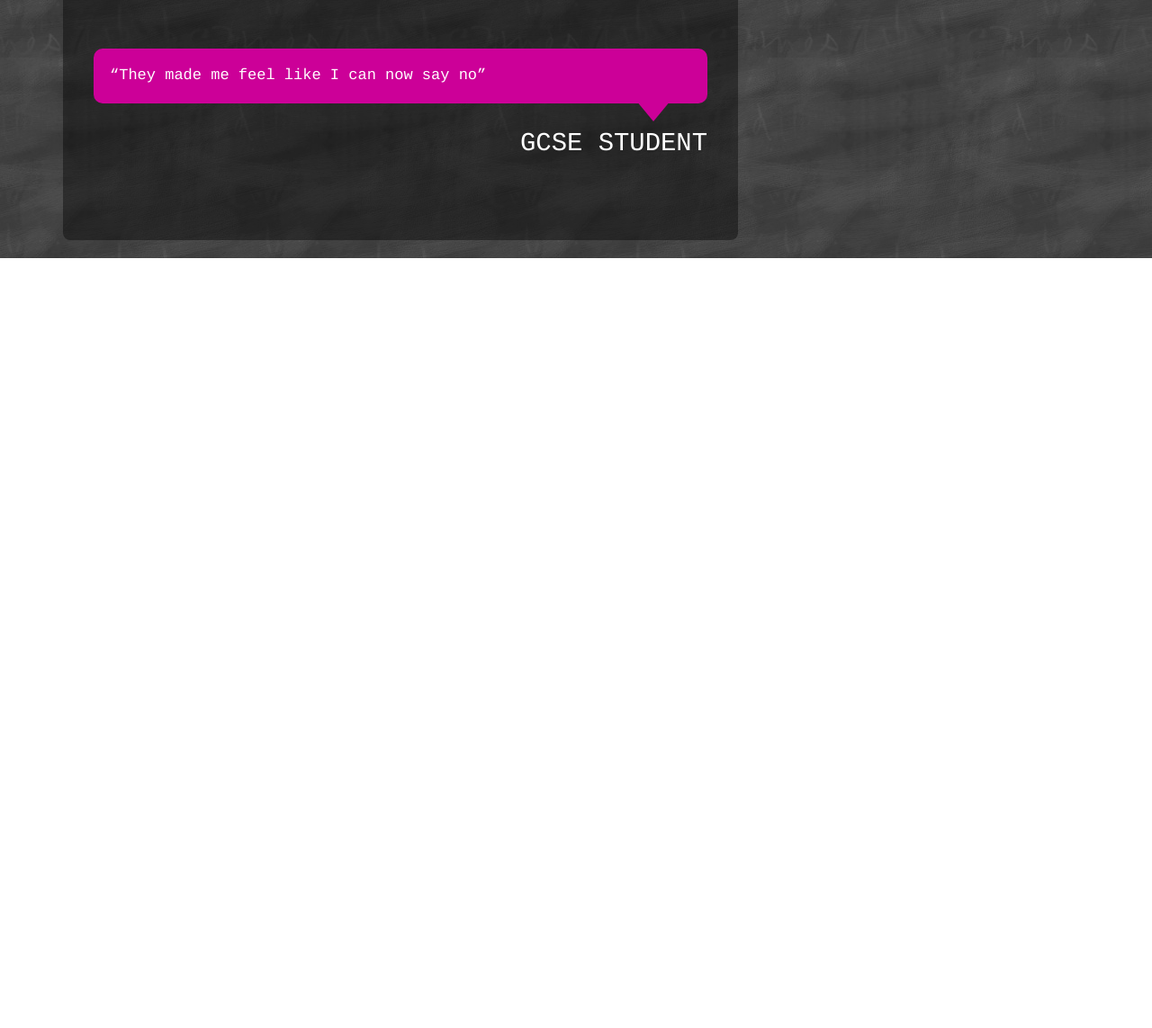
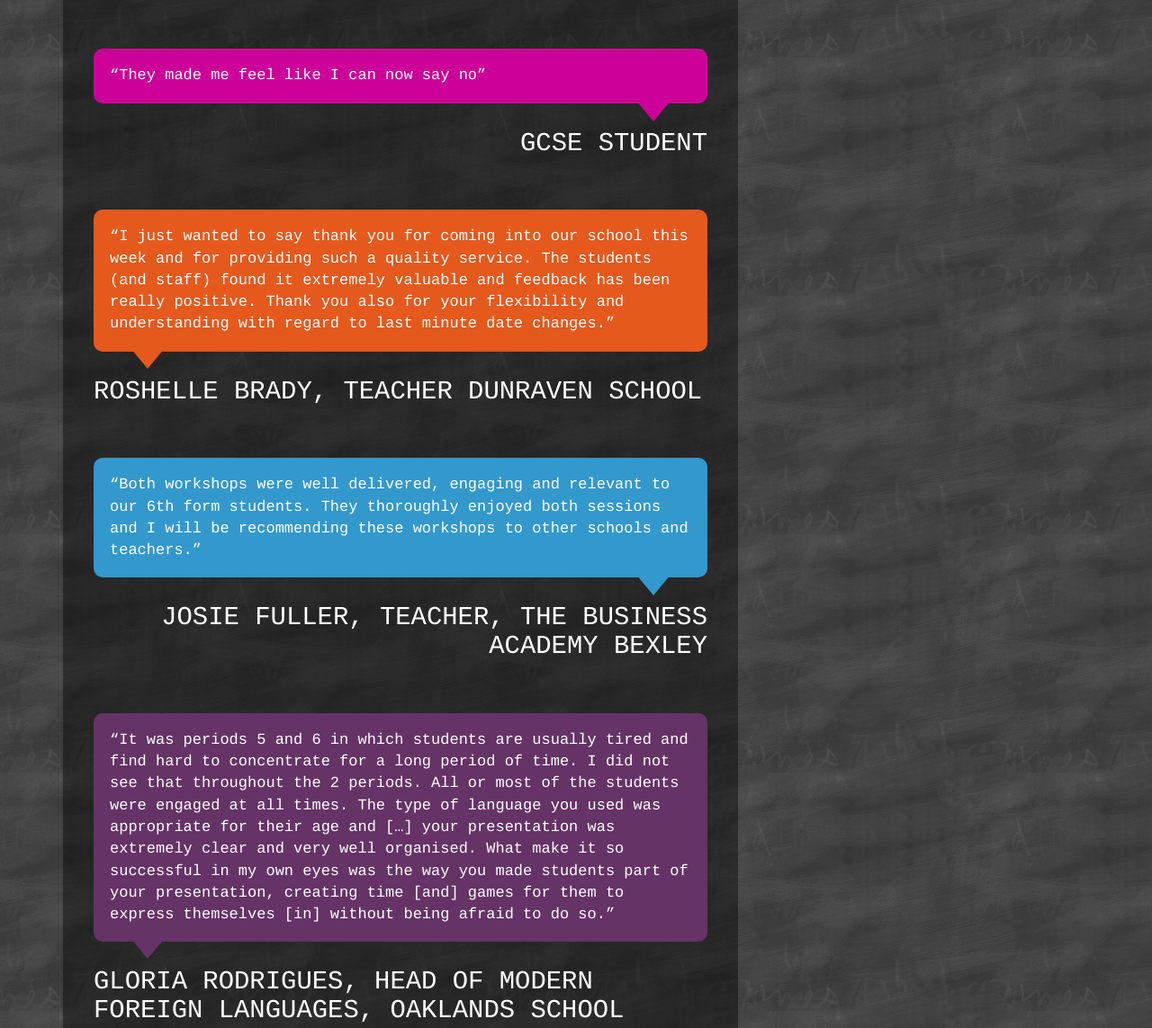
Before and after one commit to tomchambers2/london-consent-project, a website: page app/public/testimonials.html in a window 1280 px wide. Shown: the part 2056-3199 px from the top of the page at 90% size. Before the commit the page ends 2343 px from the top, so only its background shows below. Drawn offline with Linux system fonts and the light colour scheme.

Commit message:
add testimonials

```diff
--- a/app/public/testimonials.html
+++ b/app/public/testimonials.html
@@ -58,6 +58,17 @@
 
               <div class="bubble six right">“They made me feel like I can now say no”</div>
               <h2 class="text-right">GCSE STUDENT</h2>
+
+              <div class="bubble one left">
+              “I just wanted to say thank you for coming into our school this week and for providing such a quality service. The students (and staff) found it extremely valuable and feedback has been really positive. Thank you also for your flexibility and understanding with regard to last minute date changes.”
+              </div>
+              <h2>ROSHELLE BRADY, TEACHER DUNRAVEN SCHOOL</h2>
+
+              <div class="bubble two right">“Both workshops were well delivered, engaging and relevant to our 6th form students. They thoroughly enjoyed both sessions and I will be recommending these workshops to other schools and teachers.”</div>
+              <h2 class="text-right">JOSIE FULLER, TEACHER, THE BUSINESS ACADEMY BEXLEY</h2>
+
+              <div class="bubble three left">“It was periods 5 and 6 in which students are usually tired and find hard to concentrate for a long period of time. I did not see that throughout the 2 periods. All or most of the students were engaged at all times. The type of language you used was appropriate for their age and […] your presentation was extremely clear and very well organised. What make it so successful in my own eyes was the way you made students part of your presentation, creating time [and] games for them to express themselves [in] without being afraid to do so.”</div>
+              <h2 class="text-left">GLORIA RODRIGUES, HEAD OF MODERN FOREIGN LANGUAGES, OAKLANDS SCHOOL</h2>
            </div>
         </div>
         <div class="col-md-4">
```
